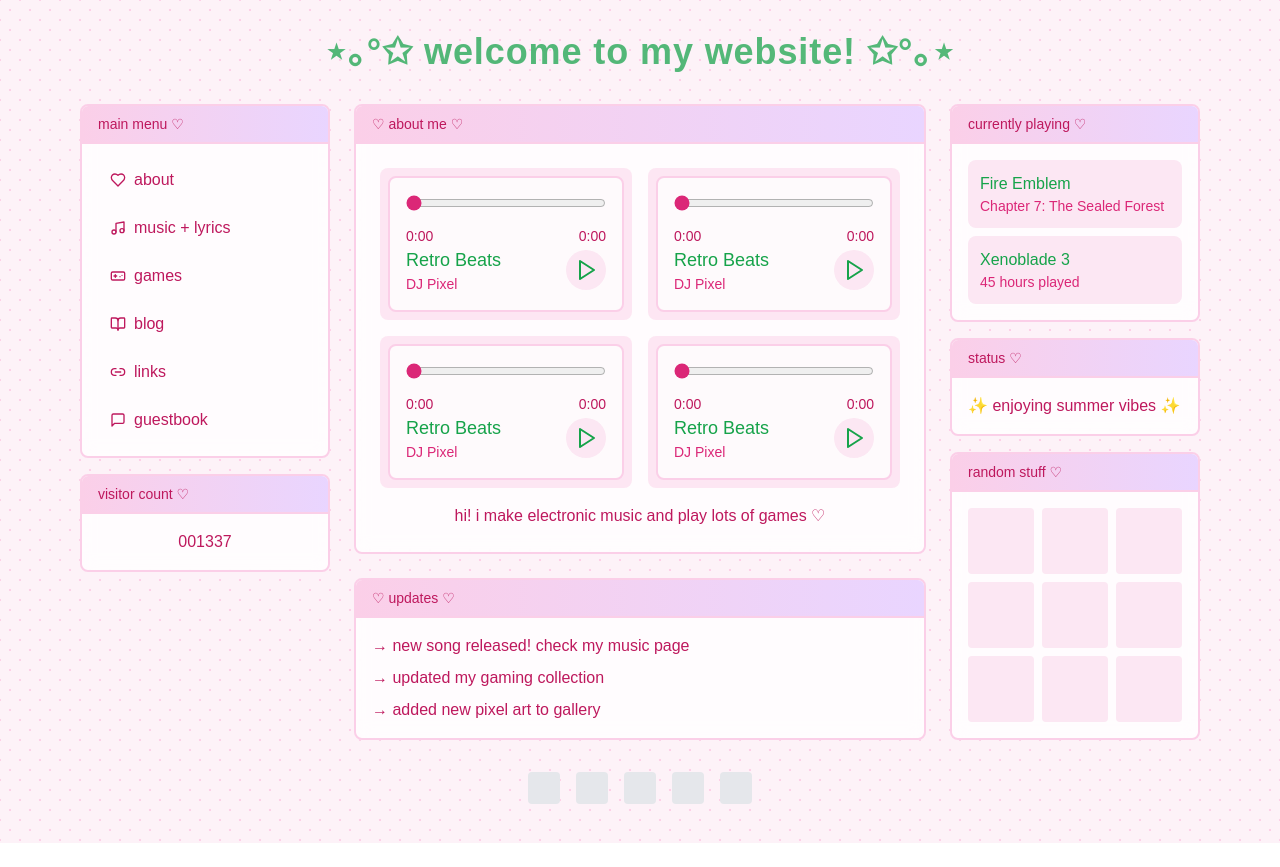
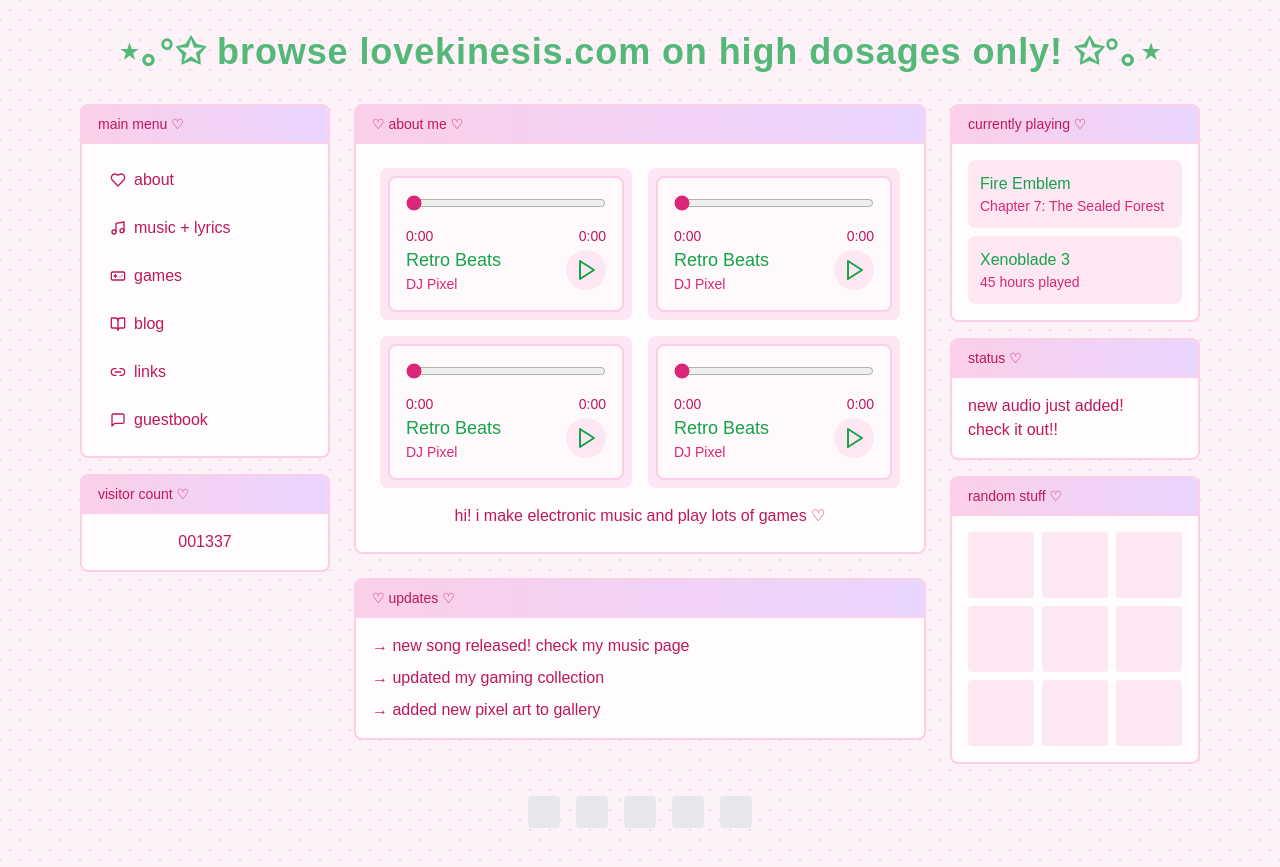
Before and after one commit to ParasManiAdhikari/musicwebsite, a Next.js app: page / in a window 1280 px wide. Before the commit the page ends 843 px from the top, so only its background shows below. Built offline with nearby package versions, Linux system fonts and the light colour scheme.

Commit message:
brand change

```diff
--- a/app/page.tsx
+++ b/app/page.tsx
@@ -7,7 +7,6 @@ import SongCard from '@/components/SongCard'
 
 export default function RetroWebsite() {
   const [visitorCount, setVisitorCount] = useState(1337)
-  const [currentStatus, setCurrentStatus] = useState("✨ enjoying summer vibes ✨")
 
   return (
     <div className="min-h-screen bg-pink-50" style={{
@@ -22,7 +21,7 @@ export default function RetroWebsite() {
         {/* Header */}
         <header className="mb-8 text-center">
           <h1 className="mb-4 animate-pulse font-pixel text-4xl font-bold tracking-wide text-green-600">
-            ⋆｡°✩ welcome to my website! ✩°｡⋆
+            ⋆｡°✩ browse lovekinesis.com on high dosages only! ✩°｡⋆
           </h1>
         </header>
 
@@ -108,7 +107,7 @@ export default function RetroWebsite() {
 
             <Window title="status ♡">
               <div className="p-4">
-                <p className="font-pixel text-pink-700">{currentStatus}</p>
+                <p className="font-pixel text-pink-700">new audio just added! <br/> check it out!!</p>
               </div>
             </Window>
 
```
